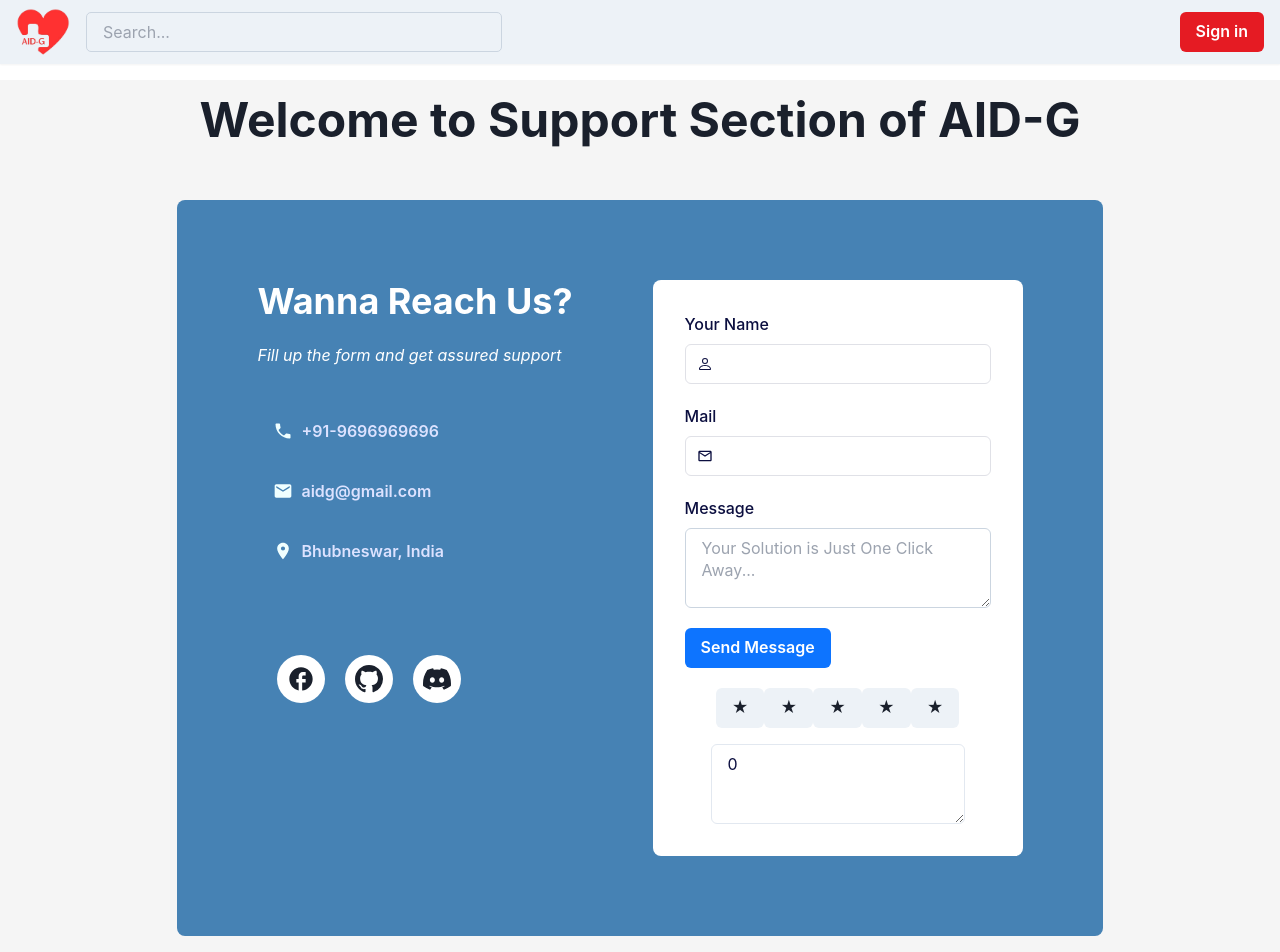
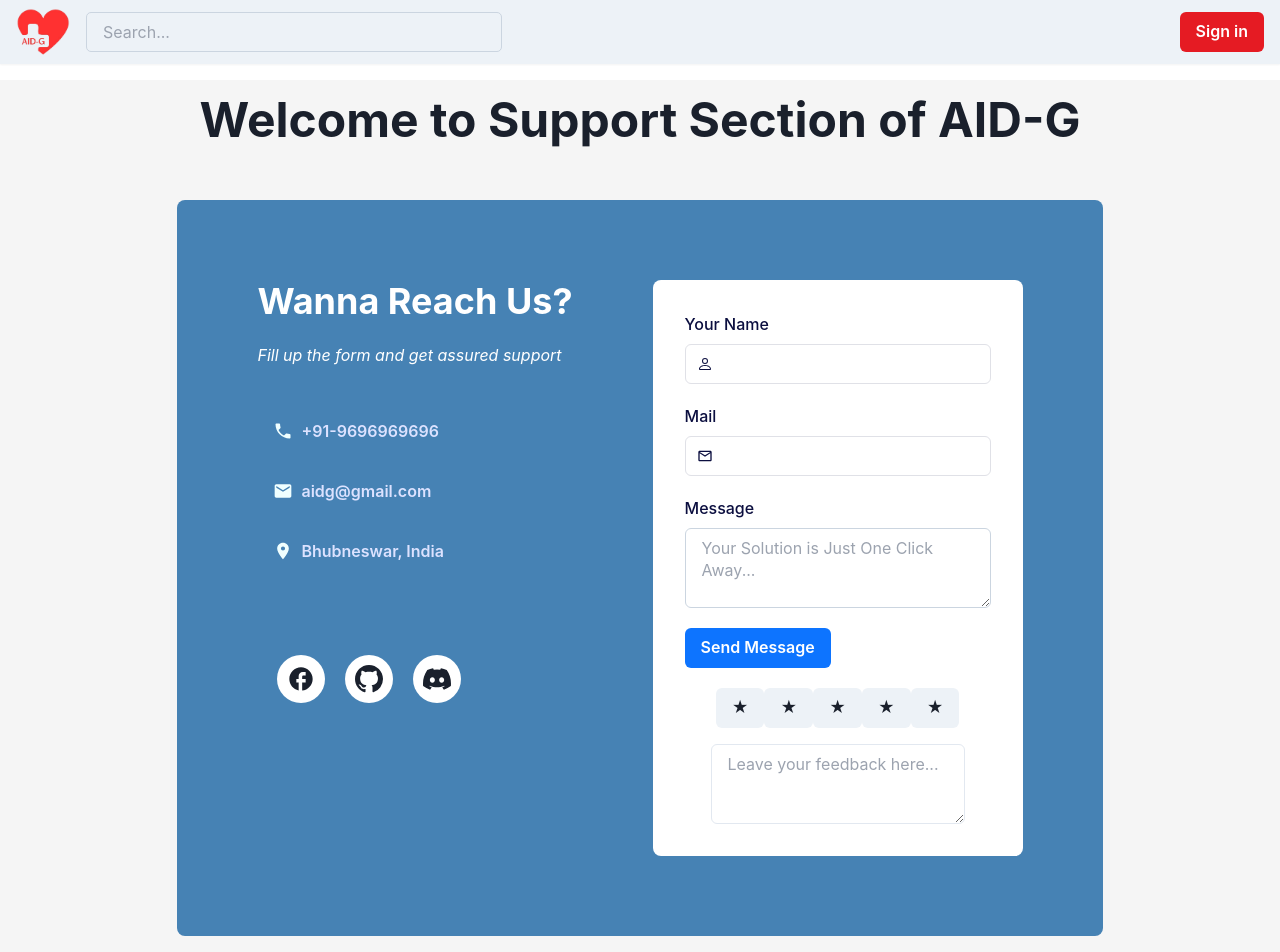
Before and after one commit to addymistrel/Build-A-Thon, a React (Create React App) app in the folder frontend/: page /support in a window 1280 px wide. Shown: the top 952 px of the page. Built offline with nearby package versions, Linux system fonts and the light colour scheme.

Commit message:
support-page-stars-added

```diff
--- a/frontend/src/Components/StarRateing/StarRating.js
+++ b/frontend/src/Components/StarRateing/StarRating.js
@@ -34,8 +34,8 @@ const StarRating = () => {
       </div>
       <Textarea
         placeholder="Leave your feedback here..."
-        value={rating}
-        onChange={(e) => setRating(e.target.value)}
+        value={rating === 0 ? "" : rating}
+        onChange={(e) => setRating(parseInt(e.target.value))}
         size="md"
       />
     </VStack>
```
